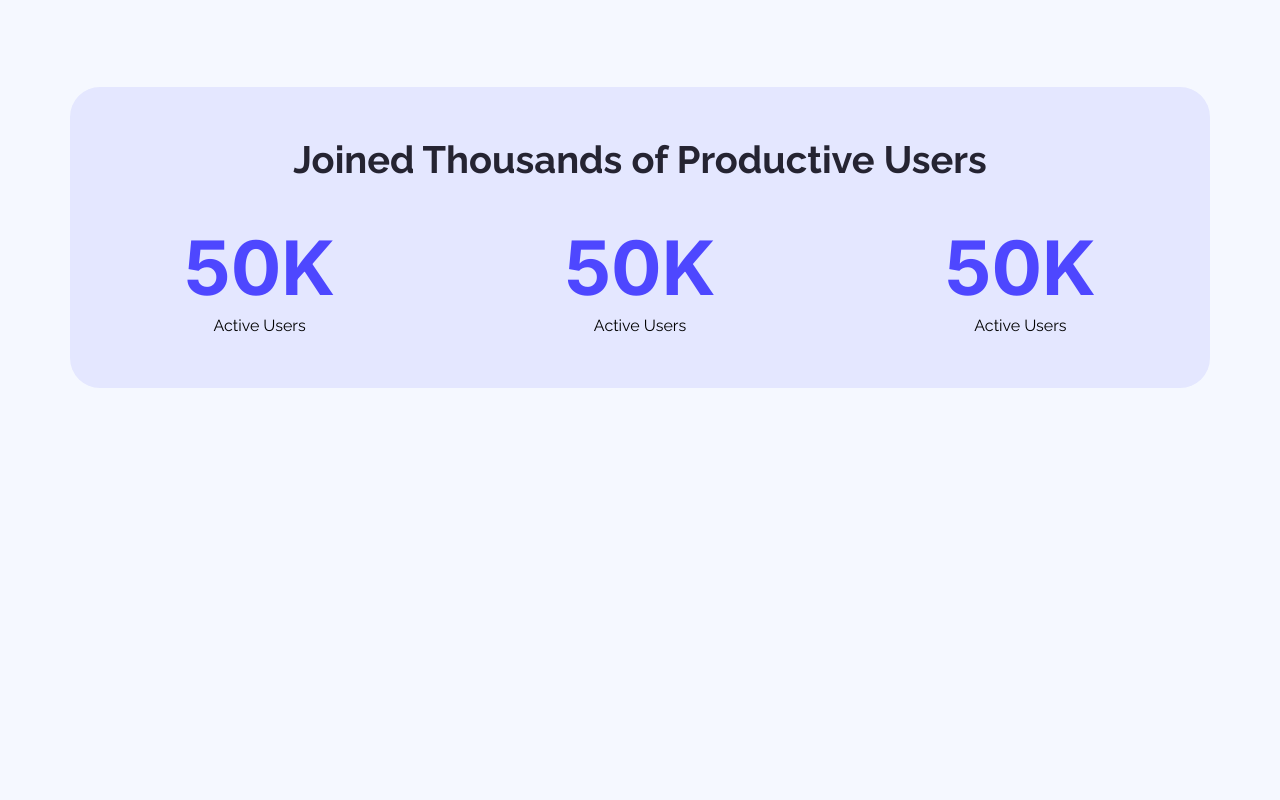
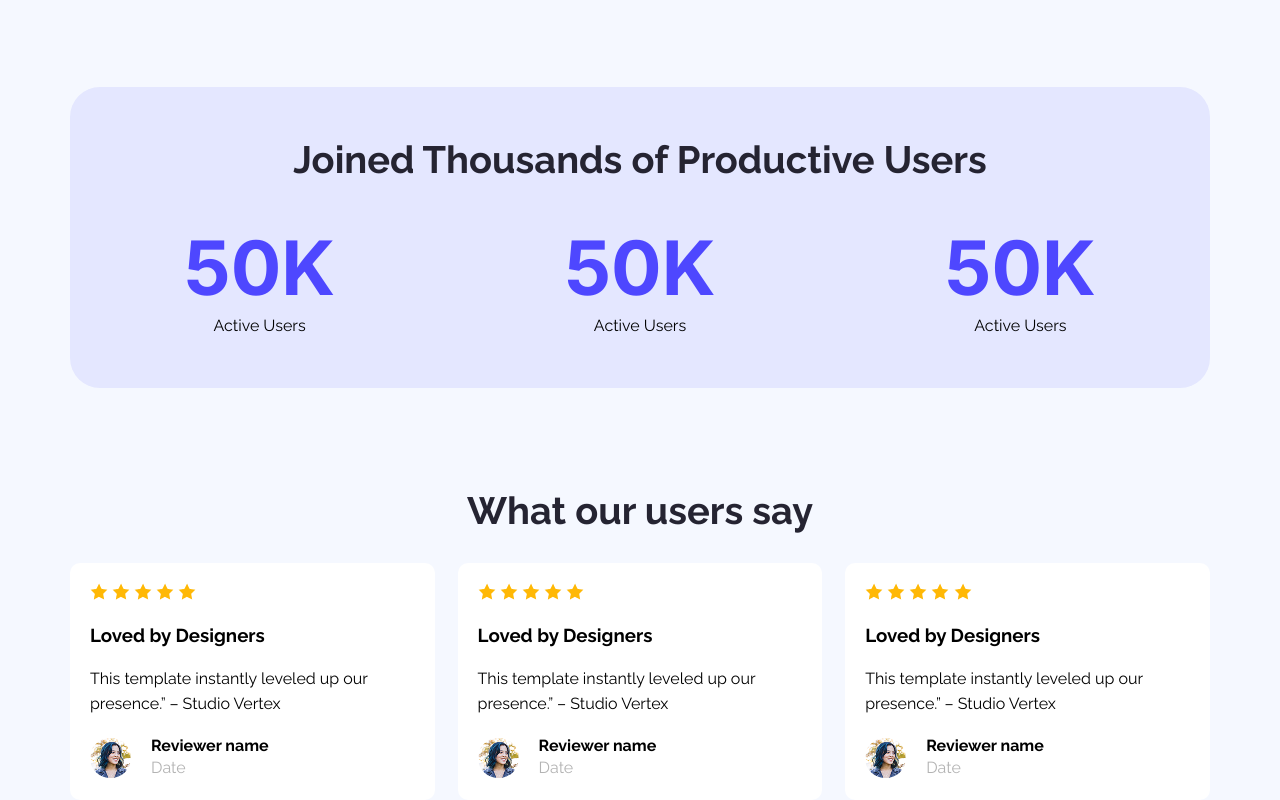
Before and after one commit to shamimarifin/web-landing, a plain HTML site: page index.html in a window 1280 px wide. Shown: the part 1244-2044 px from the top of the page. Before the commit the page ends 1632 px from the top, so only its background shows below. Drawn offline with Linux system fonts and the light colour scheme.

Commit message:
Testmonial Added

```diff
--- a/css/style.css
+++ b/css/style.css
@@ -71,6 +71,10 @@ section {
 
 .title {
   color: #252432;
+}
+
+.text-center{
+  text-align: center;
 }
 
 /* Header Section */
@@ -164,3 +168,46 @@ section {
   font-family: "Inter", sans-serif;
   color: #4E47FF;
 }
+
+/* Testmonial CSS */
+.testmonial .title{
+  font-size: 38px;
+}
+
+.testmonials-item{
+  margin-top: 30px;
+  display: flex;
+  justify-content: space-between;
+  gap: 2%px;
+  flex-wrap: wrap;
+}
+
+.item-test{
+  flex-basis: 32%;
+  padding: 20px;
+  background-color: #fff;
+  border-radius: 10px;
+}
+
+.test-content{
+  margin-top: 20px;
+}
+
+.test-content .desc{
+  margin: 20px 0px;
+  font-size: 16px;
+}
+
+.avatar{
+  display: flex;
+  gap: 20px;
+  align-items: center;
+}
+
+.avatar img{
+  border-radius: 50%;
+}
+
+.avatar p{
+  color: #B3B3B3;
+}
--- a/index.html
+++ b/index.html
@@ -45,7 +45,7 @@
         <!-- Action Section -->
         <section class="action">
             <div class="container" style="position: relative;">
-                 <img src="./Assets/ellipse.png" alt="" class="shape">
+                <img src="./Assets/ellipse.png" alt="" class="shape">
                 <div class="action-items">
                     <!-- Left -->
                     <div class="left-action">
@@ -64,7 +64,7 @@
         </section>
 
         <!-- Productive Users -->
-         <section class="productive">
+        <section class="productive">
             <div class="container" style="background-color: #e4e7ff; border-radius: 30px;">
                 <div class="box-productive">
                     <h2 class="title">Joined Thousands of Productive Users</h2>
@@ -84,7 +84,79 @@
                     </div>
                 </div>
             </div>
-         </section>
+        </section>
+
+        <!-- Testmonial Sections -->
+        <section class="testmonial">
+            <div class="container">
+                <h2 class="title text-center">What our users say</h2>
+                <div class="testmonials-item">
+
+                    <div class="item-test">
+                        <img src="./Assets/icon-star.png" alt="">
+                        <img src="./Assets/icon-star.png" alt="">
+                        <img src="./Assets/icon-star.png" alt="">
+                        <img src="./Assets/icon-star.png" alt="">
+                        <img src="./Assets/icon-star.png" alt="">
+                        <div class="test-content">
+                            <h3>Loved by Designers</h3>
+                            <p class="desc">This template instantly leveled up our presence.” – Studio Vertex</p>
+                            <div class="avatar">
+                                <img src="./Assets/avatar.png" alt="">
+                                <div class="avatar-text">
+                                    <h4>Reviewer name</h4>
+                                    <p>Date</p>
+                                </div>
+                            </div>
+                        </div>
+                    </div>
+
+
+                    <div class="item-test">
+                        <img src="./Assets/icon-star.png" alt="">
+                        <img src="./Assets/icon-star.png" alt="">
+                        <img src="./Assets/icon-star.png" alt="">
+                        <img src="./Assets/icon-star.png" alt="">
+                        <img src="./Assets/icon-star.png" alt="">
+                        <div class="test-content">
+                            <h3>Loved by Designers</h3>
+                            <p class="desc">This template instantly leveled up our presence.” – Studio Vertex</p>
+                            <div class="avatar">
+                                <img src="./Assets/avatar.png" alt="">
+                                <div class="avatar-text">
+                                    <h4>Reviewer name</h4>
+                                    <p>Date</p>
+                                </div>
+                            </div>
+                        </div>
+                    </div>
+
+
+                    <div class="item-test">
+                        <img src="./Assets/icon-star.png" alt="">
+                        <img src="./Assets/icon-star.png" alt="">
+                        <img src="./Assets/icon-star.png" alt="">
+                        <img src="./Assets/icon-star.png" alt="">
+                        <img src="./Assets/icon-star.png" alt="">
+                        <div class="test-content">
+                            <h3>Loved by Designers</h3>
+                            <p class="desc">This template instantly leveled up our presence.” – Studio Vertex</p>
+                            <div class="avatar">
+                                <img src="./Assets/avatar.png" alt="">
+                                <div class="avatar-text">
+                                    <h4>Reviewer name</h4>
+                                    <p>Date</p>
+                                </div>
+                            </div>
+                        </div>
+                    </div>
+
+
+
+
+                </div>
+            </div>
+        </section>
     </main>
 
 </body>
```
